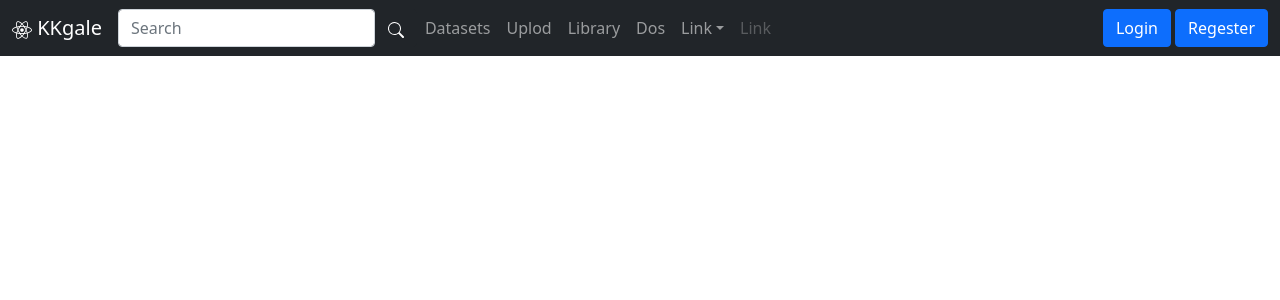
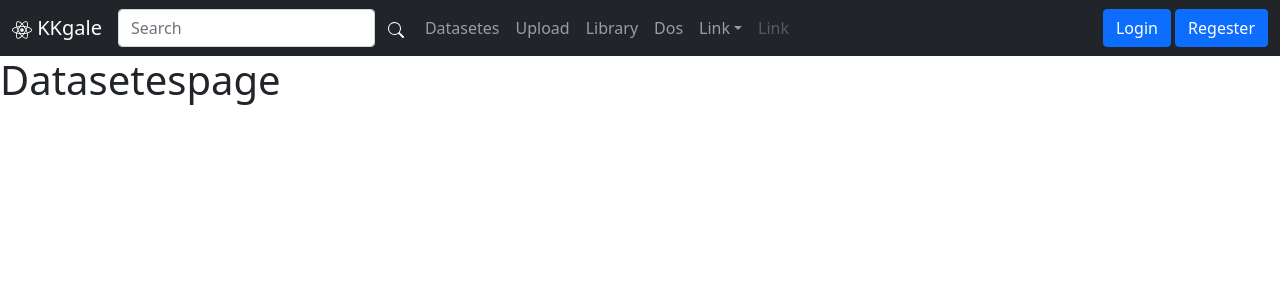
Before and after one commit to VT-courseweb/react, a React (Create React App) app: page /Datasetes in a window 1280 px wide. Shown: the top 300 px of the page. Built offline with nearby package versions, Linux system fonts and the light colour scheme.

Commit message:
page추가

```diff
--- a/src/App.js
+++ b/src/App.js
@@ -2,7 +2,7 @@
 import 'bootstrap/dist/css/bootstrap.min.css'; // 리액트에 부트스트랩연결시
 import React from 'react';
 import { Route, Routes} from 'react-router-dom';  //라우터
-import { Main, Login, Regester, Info,Dos } from './pages';
+import { Main, Login, Regester, Datasetes, Upload, Library, Info, Dos } from './pages';
 import Header2 from './pages/Header2';
 import {Button} from "react-bootstrap"; //부트스트랩중 버튼  연결
 
@@ -18,6 +18,9 @@ function App() {
         <Routes>
             <Route exact ={true} path="/" element={<Main/>}/>
             <Route path="/Dos" element={<Dos/>} />
+            <Route path="/Library" element={<Library/>} />
+            <Route path="/Datasetes" element={<Datasetes/>} />
+            <Route path="/Upload" element={<Upload/>} />
             <Route path="/Regester" element={<Regester/>} />
             <Route path="/login" element={<Login/>} />
             <Route path="/info" element={<Info/>} />
--- a/src/pages/Datasetes.js
+++ b/src/pages/Datasetes.js
@@ -0,0 +1,8 @@
+function Datasetes(){
+    return (
+        <div >
+            <h1>Datasetespage</h1>
+        </div>
+    );
+}
+    export default Datasetes
--- a/src/pages/Header2.js
+++ b/src/pages/Header2.js
@@ -23,8 +23,8 @@ function Header2(){
                             <Button variant="dark" className=" my-2 my-lg-0"><BsSearch/></Button>
                         </Form>
                         <Nav className="me-auto my-2 my-lg-0"navbarScroll>
-                            <Nav.Link href="/Datasets">Datasets</Nav.Link>
-                            <Nav.Link href="/Uplod">Uplod</Nav.Link>
+                            <Nav.Link href="/Datasetes">Datasetes</Nav.Link>
+                            <Nav.Link href="/Upload">Upload</Nav.Link>
                             <Nav.Link href="/Library">Library</Nav.Link>
                             <Nav.Link href="/Dos">Dos</Nav.Link>
                             <NavDropdown title="Link" id="navbarScrollingDropdown">
--- a/src/pages/Library.js
+++ b/src/pages/Library.js
@@ -0,0 +1,8 @@
+function Library(){
+    return (
+        <div >
+            <h1>Librarypage</h1>
+        </div>
+    );
+}
+    export default Library
--- a/src/pages/Upload.js
+++ b/src/pages/Upload.js
@@ -0,0 +1,8 @@
+function Upload(){
+    return (
+        <div >
+            <h1>Uploadpage</h1>
+        </div>
+    );
+}
+    export default Upload
--- a/src/pages/index.js
+++ b/src/pages/index.js
@@ -1,4 +1,7 @@
 export {default as Main} from './Main';
+export {default as Datasetes} from './Datasetes';
+export {default as Upload} from './Upload';
+export {default as Library} from './Library';
 export {default as Dos} from './Dos';
 export {default as Login} from './Login';
 export {default as Regester} from './Regester';
```
